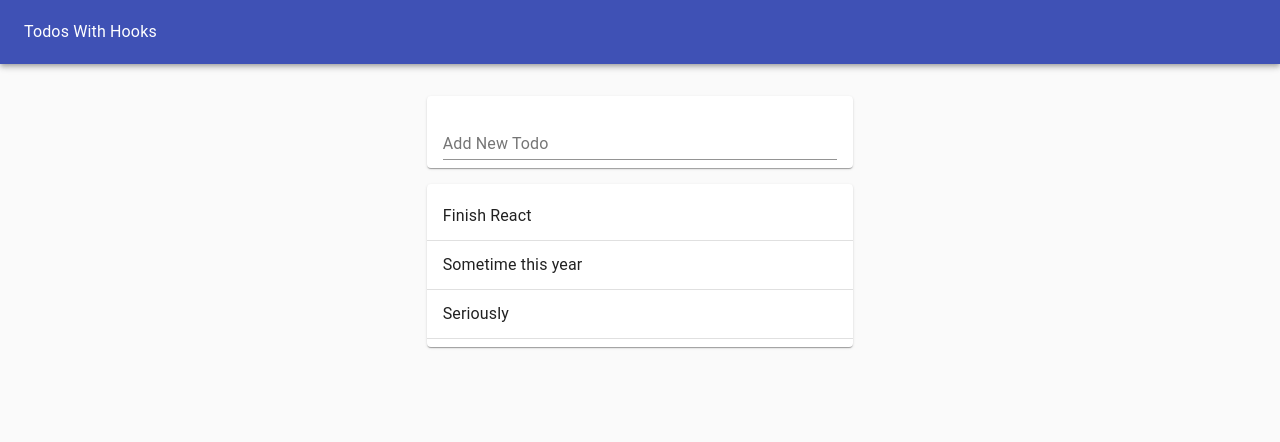
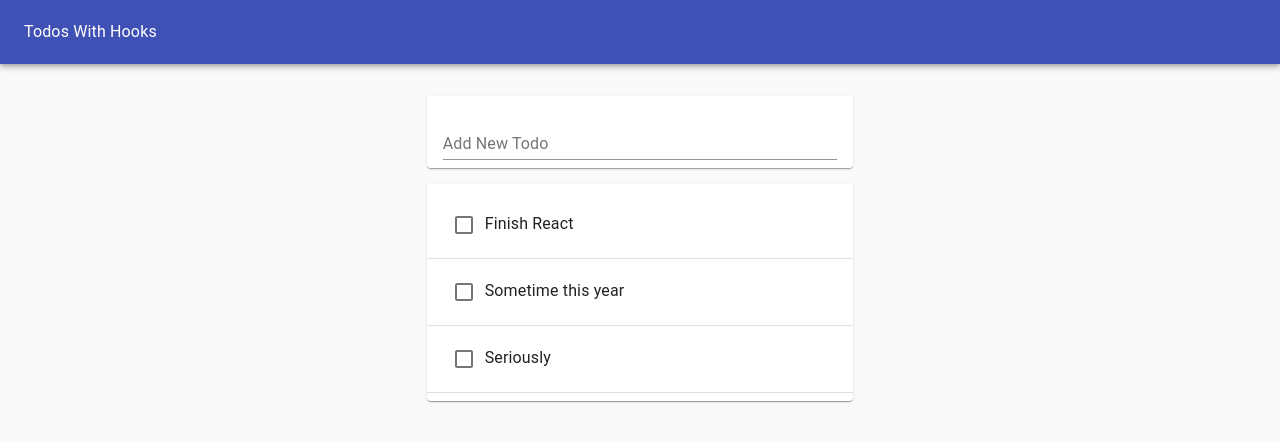
Before and after one commit to vanessanaja/todo-list-with-hooks, a React (Create React App) app: page / in a window 1280 px wide. Shown: the top 442 px of the page. Built offline with nearby package versions, Linux system fonts and the light colour scheme.

Commit message:
add checkbox for completed

```diff
--- a/src/Todo.js
+++ b/src/Todo.js
@@ -1,11 +1,13 @@
 import React from 'react';
 import ListItem from '@material-ui/core/ListItem';
 import ListItemText from '@material-ui/core/ListItemText';
+import Checkbox from '@material-ui/core/Checkbox';
 
 function Todo({ task, completed }){
   return (
     <ListItem>
     <ListItemText>
+    <Checkbox tabIndex={-1} checked={completed}></Checkbox>
       {task}
     </ListItemText>
   </ListItem>
```
